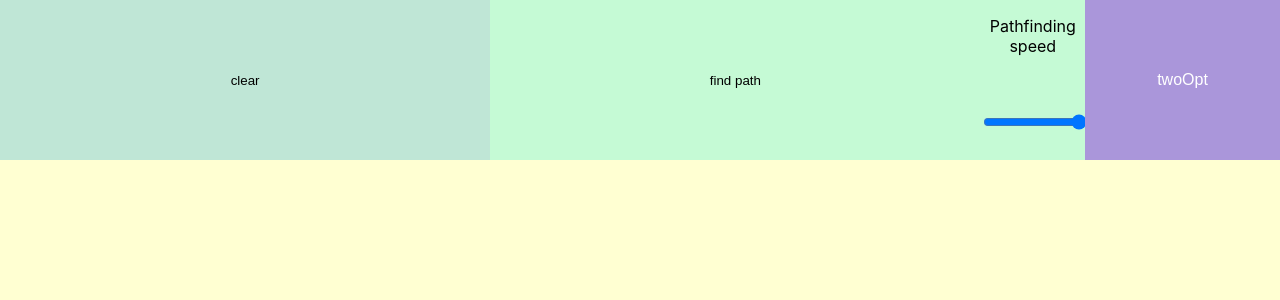
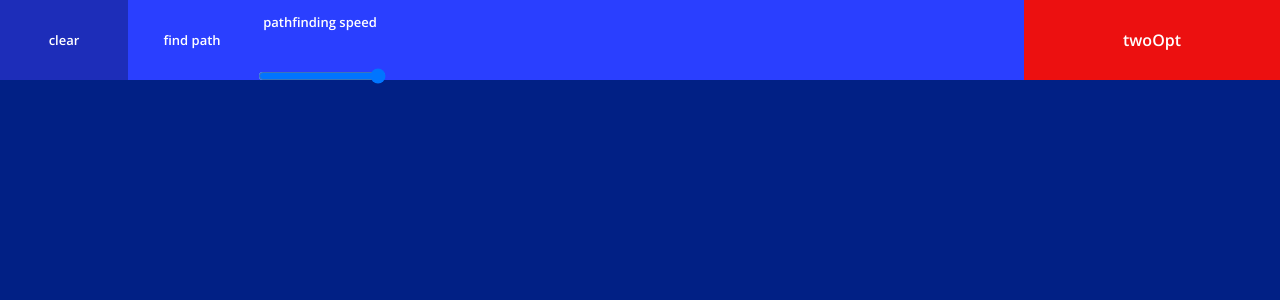
Before and after one commit to angusjoshi/tsp, a React (Create React App) app: page / in a window 1280 px wide. Shown: the top 300 px of the page. Built offline with nearby package versions, Linux system fonts and the light colour scheme.

Commit message:
changed colors around, reformatted menubar a bit

```diff
--- a/src/component/Button.css
+++ b/src/component/Button.css
@@ -1,11 +1,14 @@
 .button {
     border: none;
-    width: 50%;
-    background-color: #C5FAD5;
+    background-color: #2a3fff;
     cursor: pointer;
     padding: none;
+    width: 10%;
 }
 .button:hover {
-    background-color: #c5fad5e7;
+    background-color: #1d2db9;
 
 }
+.button:active {
+    background-color: #15218b;
+}
--- a/src/component/Dropdown.css
+++ b/src/component/Dropdown.css
@@ -1,5 +1,5 @@
 .dropdown-button {
-    background-color: #AA96DA;
+    background-color: #ec1010;
     color: white;
     padding: 16px;
     font-size: 16px;
@@ -8,6 +8,7 @@
     width: 100%;
   }
 .dropdown {
+    float: right;
     /* pointer-events: none; */
     position: relative;
     display: inline-block;
--- a/src/component/MainArea.css
+++ b/src/component/MainArea.css
@@ -1,8 +1,8 @@
 .main-area {
-    background-color: #FFFFD2;
+    background-color: #012085;
     display: grid;
     width: 100%;
-    height: 80%;
+    height: 90%;
     position: relative;
 }
 .graphics-area {
@@ -10,6 +10,3 @@
     width: inherit;
     height: inherit;
 }
-.layer2 {
-    background-color: aqua;
-}
--- a/src/component/MainArea.js
+++ b/src/component/MainArea.js
@@ -53,8 +53,8 @@ function MainArea(props) {
 
     const draw = context => {
         context.clearRect(0, 0, window.innerWidth, window.innerHeight);
-        context.fillStyle = 'black';
-        context.strokeStyle = "black";
+        context.fillStyle = "#d13636";
+        context.strokeStyle = "#d13636";
         context.shadowColor = "black";
         context.lineWidth = 6;
         context.shadowBlur = 2;
@@ -64,7 +64,7 @@ function MainArea(props) {
     }
     const draw2 = context => {
         context.clearRect(0, 0, window.innerWidth, window.innerHeight);
-        context.fillStyle = "rgba(0,0,0, 0.5)"
+        context.fillStyle = "rgba(209, 54, 54, 0.5)"
         drawMouseCircle(context);
     }
 
--- a/src/component/MenuBar.css
+++ b/src/component/MenuBar.css
@@ -2,5 +2,5 @@
     display: flex;
     width: 100%;
     background-color: blueviolet;
-    height: 20%;
+    height: 10%;
 }
--- a/src/component/MenuBar.js
+++ b/src/component/MenuBar.js
@@ -1,16 +1,18 @@
 import React from 'react'
 import Button from './Button'
 import Slider from './Slider';
+import Stats from './Stats'
 import './MenuBar.css'
 import Dropdown from './Dropdown';
 
 function MenuBar(props) {
     return (
         <div className="menu-bar">
-            <Button onClick={props.clear} text={"clear"} disable={props.pathFinding} />
-            <Button onClick={props.findPath} text={"find path"} disable={props.pathFinding} />
-            <Slider handleChange={props.handleSliderChange} />
-            <Dropdown algorithms={props.algorithms} selectedAlgo={props.selectedAlgo} handleDropdownClick={props.handleDropdownClick} disable={props.pathFinding}/>
+            <Button className="clear-button" onClick={props.clear} text={"clear"} disable={props.pathFinding} />
+            <Button className="find-path-button" onClick={props.findPath} text={"find path"} disable={props.pathFinding} />
+            <Slider className="slider" handleChange={props.handleSliderChange} />
+            <Stats />
+            <Dropdown className="dropdown" algorithms={props.algorithms} selectedAlgo={props.selectedAlgo} handleDropdownClick={props.handleDropdownClick} disable={props.pathFinding}/>
         </div>
 
     );
--- a/src/component/Slider.css
+++ b/src/component/Slider.css
@@ -3,12 +3,19 @@
     grid-column-start: 1;
     grid-row-start: 1;
     width: 100%;
+    position: relative;
 }
 .slider-div {
     position: relative;
-    background-color: #C5FAD5;
+    background-color:#2a3fff;
+    width: 10%;
 }
 p {
+    font-family: 'Open Sans';
     height: 50%;
     text-align: center;
 }
+input[type=range]::-webkit-slider-thumb {
+    -webkit-appearance: none;
+
+}
--- a/src/component/Slider.js
+++ b/src/component/Slider.js
@@ -1,10 +1,13 @@
 import './Slider.css'
 function Slider(props) {
     return (
+        <>
         <div className="slider-div">
-            <p>Pathfinding speed</p>
+        <p>pathfinding speed</p>
             <input className="slider" type="range" min="0" max="10" onChange={props.handleChange}></input>
         </div>
+
+        </>
     );
 }
 export default Slider;
--- /dev/null
+++ b/src/component/Stats.css
@@ -0,0 +1,6 @@
+.stats-div {
+    position: relative;
+    width: 50%;
+    height: 100%;
+    background-color: #2a3fff;
+}
--- /dev/null
+++ b/src/component/Stats.js
@@ -0,0 +1,8 @@
+import './Stats.css'
+function Stats() {
+
+    return (
+        <div className="stats-div"></div>
+    );
+}
+export default Stats;
--- a/src/index.css
+++ b/src/index.css
@@ -21,3 +21,14 @@ html {
 body {
   height: 100%;
 }
+@font-face {
+  font-family: 'Open Sans';
+  font-style: normal;
+  font-weight: 600;
+  src: local('Open Sans Semibold'), local('OpenSans-Semibold'), url(https://fonts.gstatic.com/s/opensans/v13/MTP_ySUJH_bn48VBG8sNSnhCUOGz7vYGh680lGh-uXM.woff) format('woff');
+}
+* {
+  font-family: 'Open Sans';
+  font-size: 13px;
+  color: white;
+}
```
